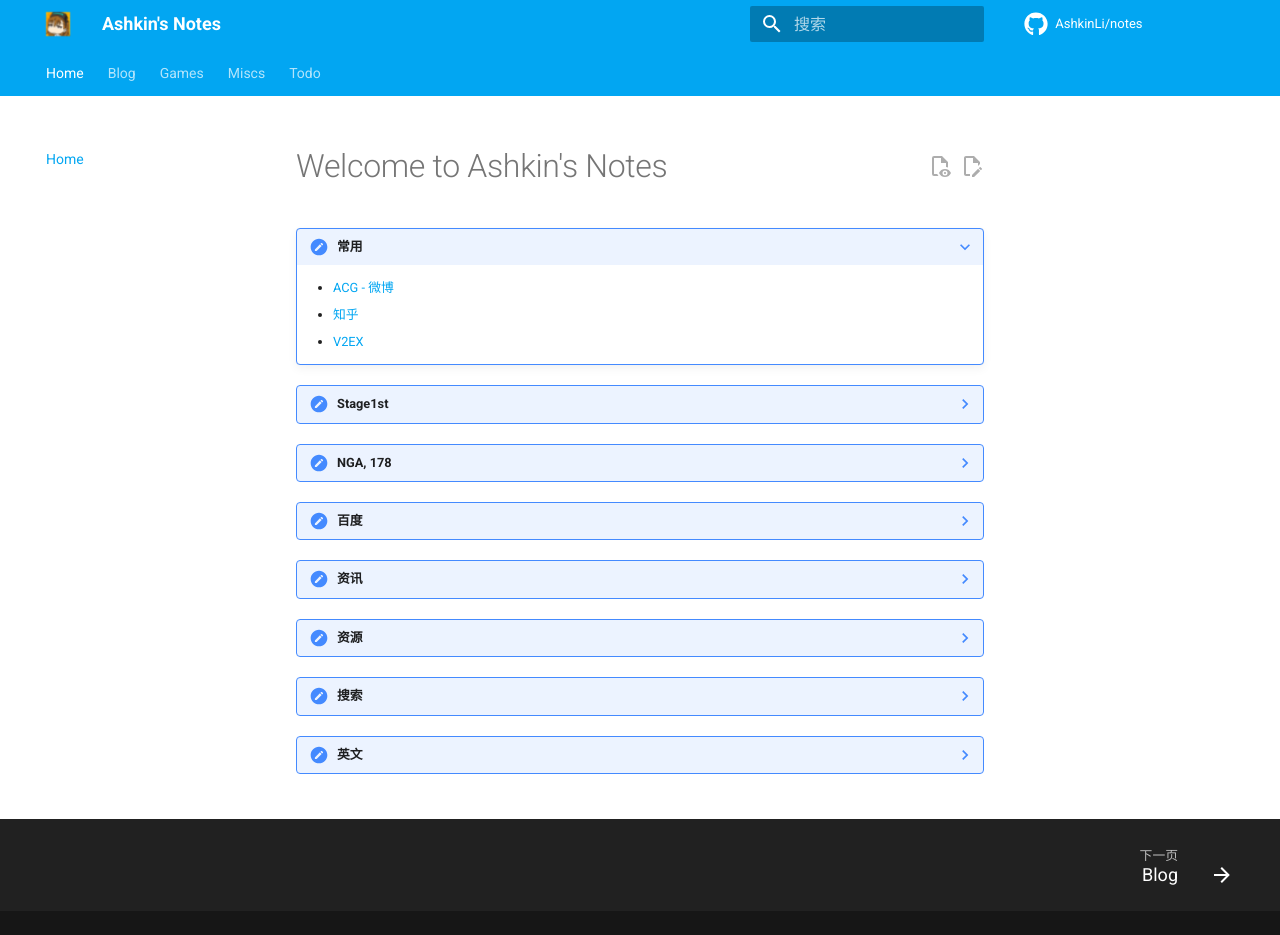
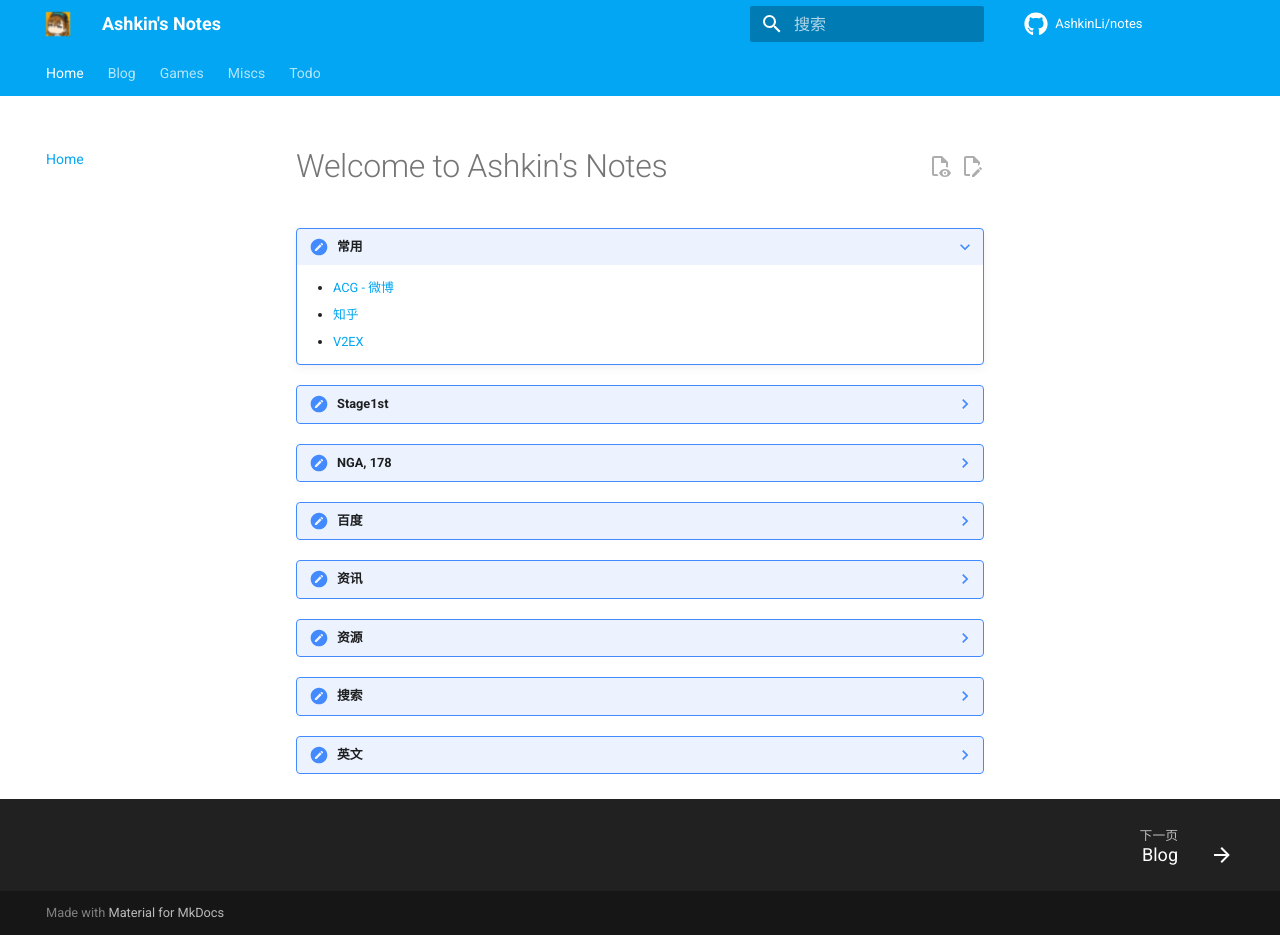
Before and after one commit to AshkinLi/notes, an MkDocs documentation site: the page built from docs/index.md, in a window 1280 px wide and 935 px high. Built offline with MkDocs 1.6.1 and Material for MkDocs 9.7.7, drawn with Linux system fonts in a browser that asks for light colours; plug-ins that fetch from the network failed and are left out; comment, search, counter and statistics services are not loaded.

Commit message:
Synchronized in 2024-08-22 19:04:12

```diff
--- a/mkdocs.yml
+++ b/mkdocs.yml
@@ -54,8 +54,8 @@
   - git-revision-date-localized:
       enable_creation_date: true
   - meta
-  - offline
-  - optimize
+  # - offline
+  # - optimize
   - search:
       separator: '[\s\u200b\-_,:!=\[\]()"`/]+|\.(?!\d)|&[lg]t;|(?!\b)(?=[A-Z][a-z])'
       pipeline:
@@ -72,7 +72,7 @@
     new: Recently added
     deprecated: Deprecated
 
-  generator: false
+  # nerator: false
 
 # Extensions
 markdown_extensions:
```
